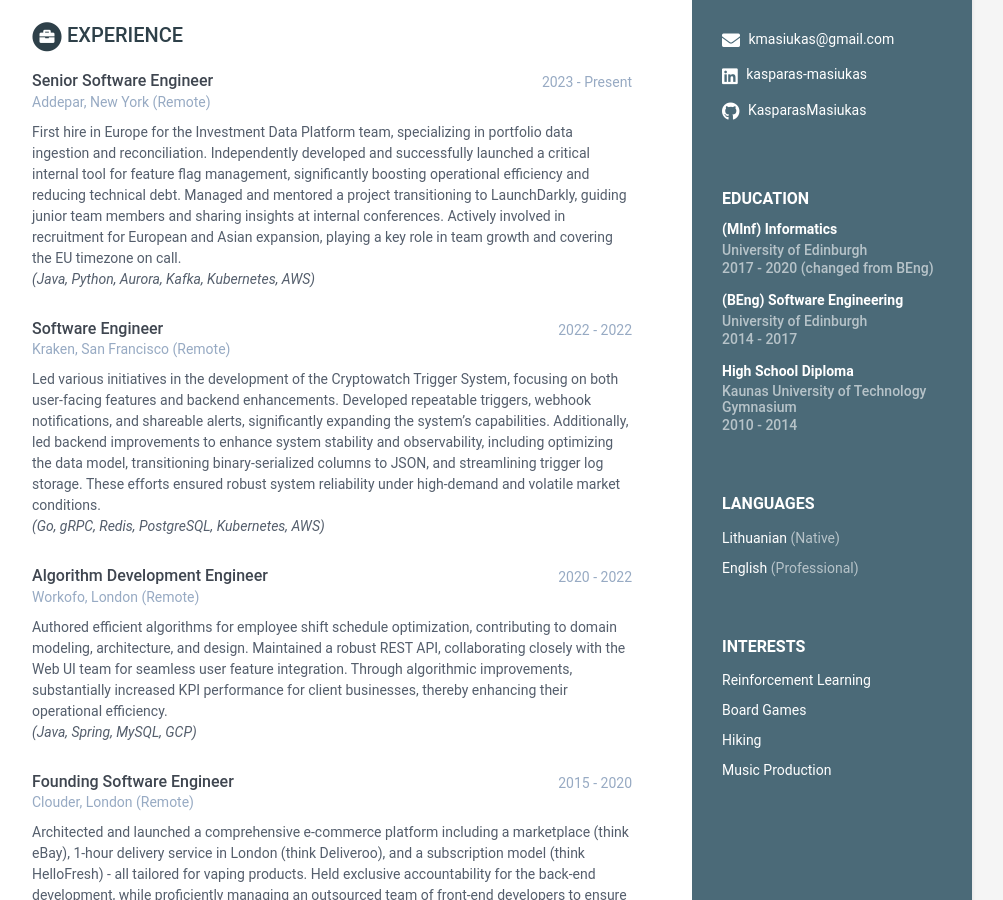
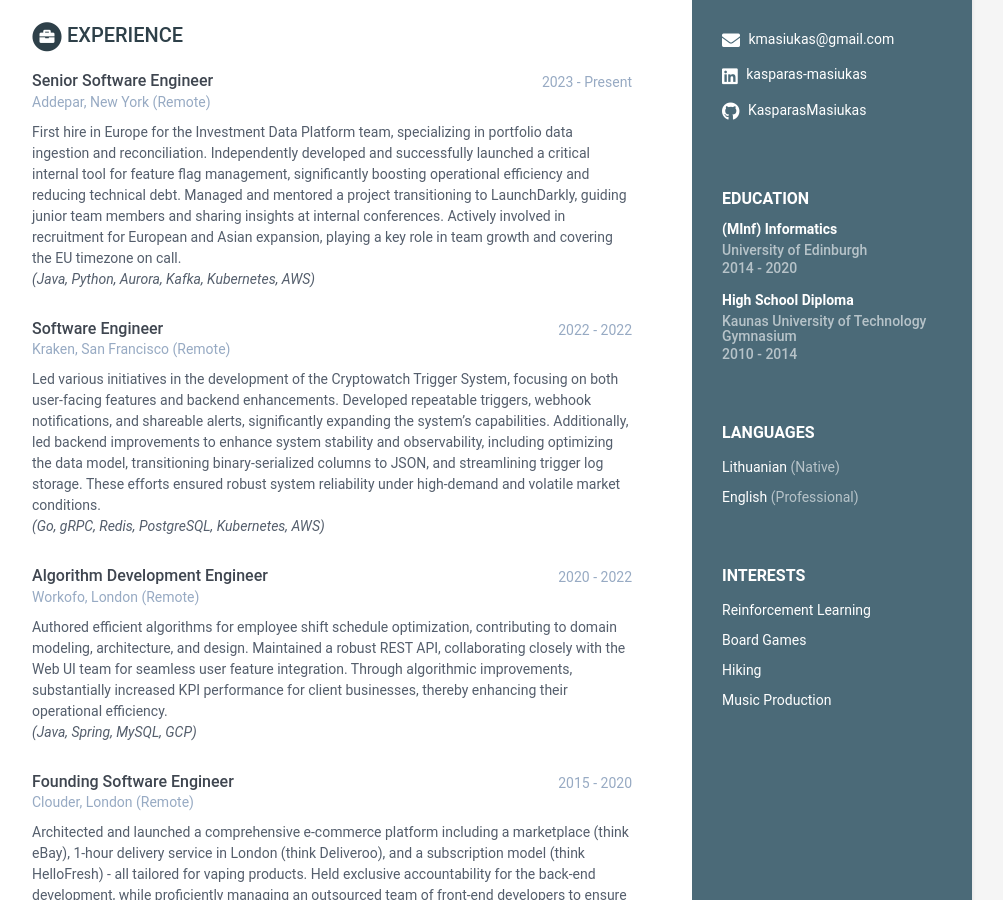
Before and after one commit to KasparasM/KasparasM.github.io, a Jekyll site: the page built from index.html, in a window 1280 px wide and 900 px high, scrolled down 304 px. Shown: the whole window, without its empty margins (168-1171 px from the left). Built offline with Jekyll 4.4.1, drawn with Linux system fonts in a browser that asks for light colours.

Commit message:
Update Education

```diff
--- a/_data/data.yml
+++ b/_data/data.yml
@@ -53,11 +53,7 @@
 education:
     - degree: (MInf) Informatics
       university: University of Edinburgh
-      time: 2017 - 2020 (changed from BEng)
-
-    - degree: (BEng) Software Engineering
-      university: University of Edinburgh
-      time: 2014 - 2017
+      time: 2014 - 2020
 
     - degree: High School Diploma
       university: Kaunas University of Technology Gymnasium
```
